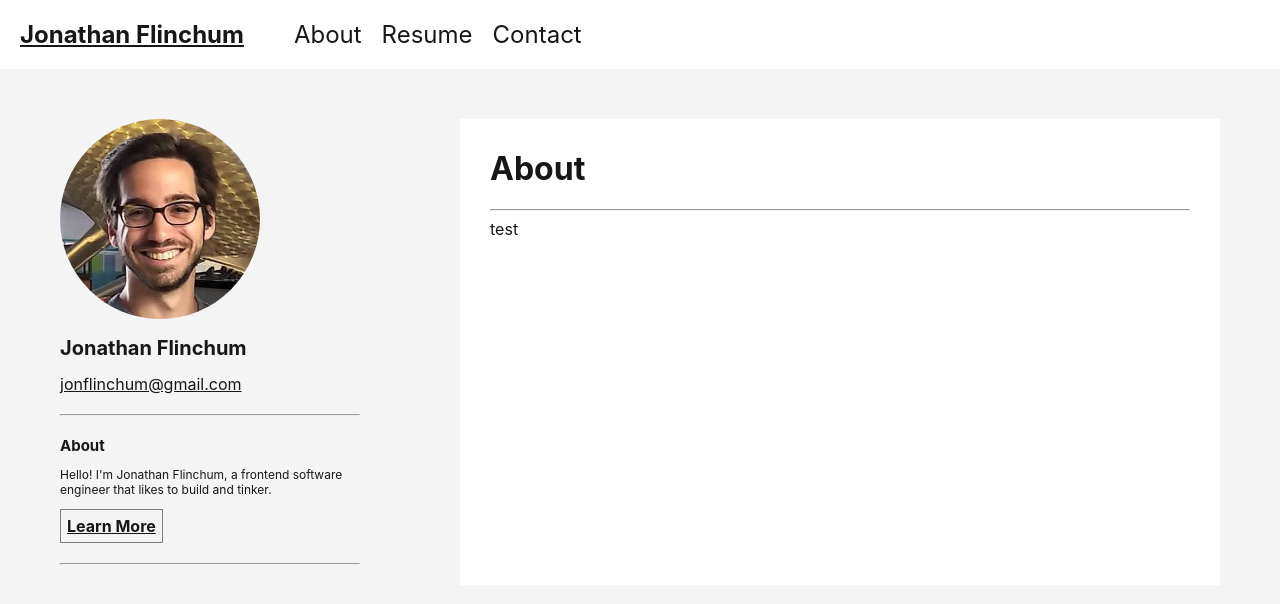
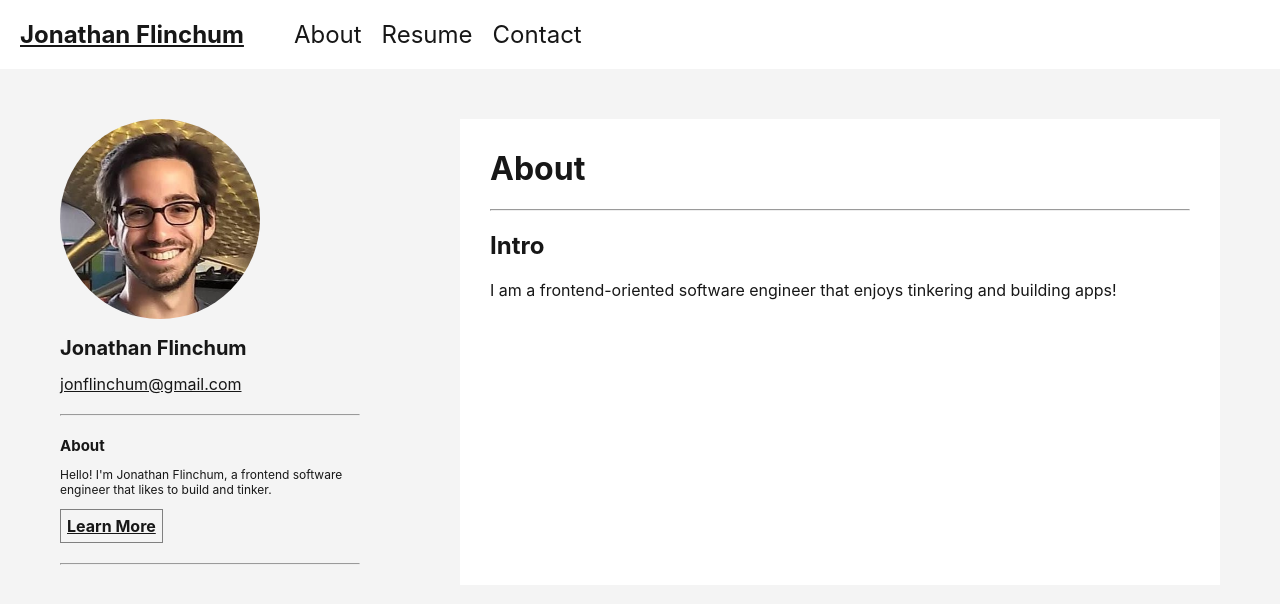
Before and after one commit to Jflinchum/personal-webapp, a Next.js app: page /personal-webapp/about in a window 1280 px wide. Shown: the top 604 px of the page. Built offline with nearby package versions, Linux system fonts and the light colour scheme.

Commit message:
minor adjustments to about page

```diff
--- a/app/about/page.tsx
+++ b/app/about/page.tsx
@@ -11,7 +11,14 @@ export const metadata: Metadata = {
 function About() {
   return (
     <Layout>
-      <ContentCard title='About' description={'test'}/>
+      <ContentCard title='About' description={
+        <article>
+          <h2>Intro</h2>
+          <p>
+            I am a frontend-oriented software engineer that enjoys tinkering and building apps!
+          </p>
+        </article>
+      }/>
     </Layout>
   );
 }
```
